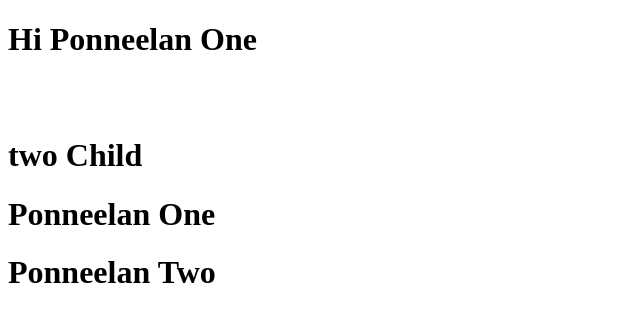
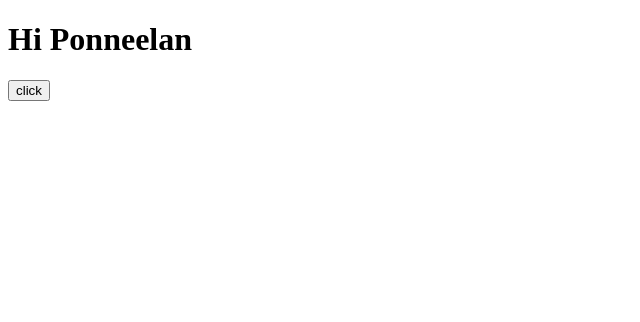
Before and after one commit to Ponneelan/Angular-Basics, an Angular app: page / in a window 1280 px wide. Shown: the top 322 px of the page, without its empty margins (0-640 px from the left). Built offline with nearby package versions, Linux system fonts and the light colour scheme.

Commit message:
passing different type of data from child to parent using event Emitter

```diff
--- a/src/app/app.component.html
+++ b/src/app/app.component.html
@@ -2,10 +2,10 @@
 <!-- <app-my-app></app-my-app> -->
  <!-- <app-hooks [name]="name" [json]="json" [array]="arr" [aliasName]="aliasName"></app-hooks> -->
  <!-- <app-parent-to-child [userName]="name"></app-parent-to-child> -->
-<!-- <app-chile-to-parent (userName)="messageFromChild($event)"></app-chile-to-parent> -->
+<app-chile-to-parent (Emiter)="messageFromChild($event)"></app-chile-to-parent>
 
-<br>
+<!-- <br>
 <br>
 <h1>two Child</h1>
 <app-chile-to-parent [name]="name1"></app-chile-to-parent>
-<app-chile-to-parent [name]="name2"></app-chile-to-parent>
+<app-chile-to-parent [name]="name2"></app-chile-to-parent> -->
--- a/src/app/app.component.ts
+++ b/src/app/app.component.ts
@@ -1,5 +1,5 @@
 import { AfterViewInit, Component, ViewChild } from '@angular/core';
-import { ChileToParentComponent } from '../app/chile-to-parent/chile-to-parent.component'
+import { ChileToParentComponent,Test } from '../app/chile-to-parent/chile-to-parent.component'
 @Component({
   selector: 'app-root',
   templateUrl: './app.component.html',
@@ -20,12 +20,12 @@ export class AppComponent implements AfterViewInit {
 
   ngAfterViewInit(): void {
     setTimeout(() => {
-      this.name = this.viewChiled.name;
+      // this.name = this.viewChiled.name;
+      // console.log(this.viewChiled.obj);
     }, 3000);
   }
 
-  messageFromChild(event: string) {
+  messageFromChild(event: any) {
     console.warn(event);
-    this.name = event;
   }
 }
--- a/src/app/chile-to-parent/chile-to-parent.component.html
+++ b/src/app/chile-to-parent/chile-to-parent.component.html
@@ -1,4 +1,4 @@
 <!-- <p>child-to-parent</p> -->
-<!-- <button (click)="passData()">click</button> -->
+<button (click)="passData()">click</button>
 
 <h1>{{name}}</h1>
--- a/src/app/chile-to-parent/chile-to-parent.component.ts
+++ b/src/app/chile-to-parent/chile-to-parent.component.ts
@@ -1,19 +1,42 @@
 import { Component, EventEmitter, Output, OnInit, Input } from '@angular/core';
-
+export interface obj {
+  id: string,
+  name: string
+}
 @Component({
   selector: 'app-chile-to-parent',
   templateUrl: './chile-to-parent.component.html',
   styleUrls: ['./chile-to-parent.component.scss']
 })
+
 export class ChileToParentComponent implements OnInit {
-  @Output() public userName = new EventEmitter();
+  public testObj: Test;
+  constructor() {
+    this.testObj = new Test("Ponneelan", "SID1");
+  }
+  @Output() public Emiter = new EventEmitter();
   @Input() public name = "";
-  // passData() {
-  //   this.userName.emit("vasanth")
-  // }
+  public obj: obj[] = [{ id: "1", name: "Ponneelan" }, { id: "2", name: "Vasanth" }]
+  public array: string[] = ['Ponneelan', 'Vasanth', 'Rahul'];
+  passData() {
+    this.Emiter.emit(this.obj);
+  }
   ngOnInit() {
     setTimeout(() => {
       // this.userName.emit("Finstein")
+      // this.Emiter.emit(this.obj);
+      // this.Emiter.emit(this.array);
+      this.Emiter.emit(1);
+      this.Emiter.emit('Ponneelan');
+      this.Emiter.emit(this.testObj);
     }, 3000);
   }
 }
+
+export class Test {
+  constructor(public Name: string, public Id: string) {
+  }
+  public print() {
+    console.log('Print From Test');
+  }
+}
```
Also changed, not shown: 1 other file (tests, documents, lock files or other folders).
